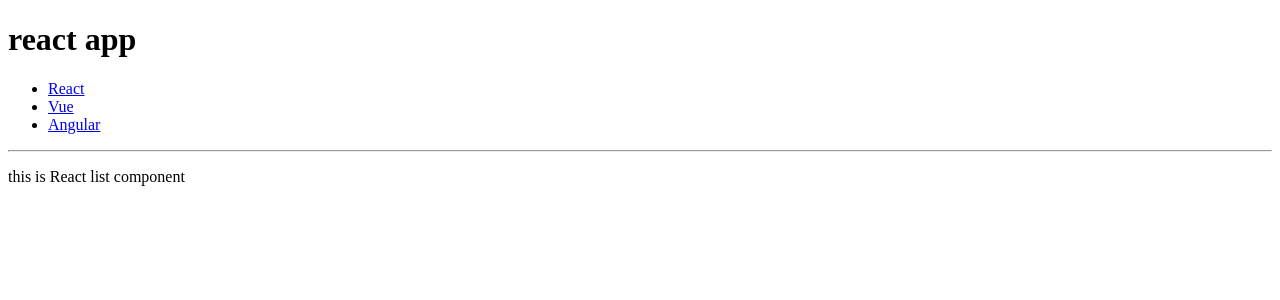
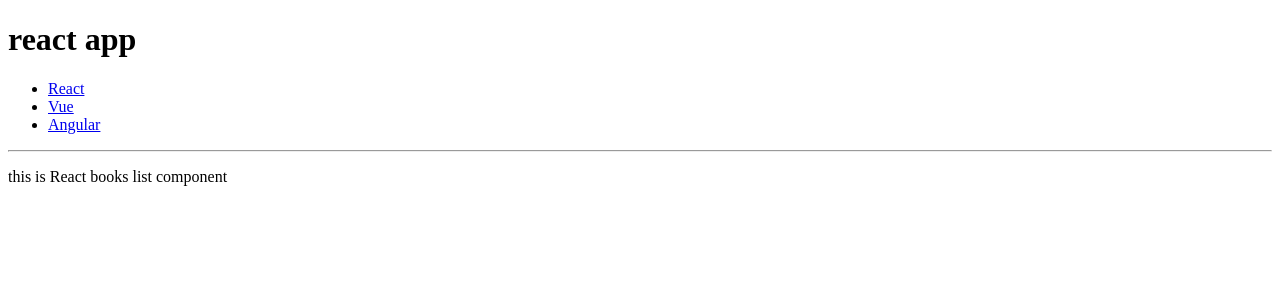
Before and after one commit to kanpou0108/gs-react-20220323, a React (Create React App) app: page /react in a window 1280 px wide. Shown: the top 300 px of the page. Built offline with nearby package versions, Linux system fonts and the light colour scheme.

Commit message:
子コンポーネントへの関数入力

```diff
--- a/src/App.jsx
+++ b/src/App.jsx
@@ -1,12 +1,13 @@
 import { Booklist } from "./components/Booklist";
-// 🔽 Link を追加
 import { BrowserRouter, Routes, Route, Link } from "react-router-dom";
 
 const App = () => {
+  const getDataFromAPI = (keyword) => {
+    return `${keyword} books`;
+  };
+
   const languages = ["React", "Vue", "Angular"];
-
   return (
-    // 🔽 編集
     <BrowserRouter>
       <h1>react app</h1>
       <ul>
@@ -22,9 +23,24 @@
       </ul>
       <hr />
       <Routes>
-        <Route path="/react" element={<Booklist language={languages[0]} />} />
-        <Route path="/vue" element={<Booklist language={languages[1]} />} />
-        <Route path="/angular" element={<Booklist language={languages[2]} />} />
+        <Route
+          path="/react"
+          element={
+            <Booklist language={languages[0]} getData={getDataFromAPI} />
+          }
+        />
+        <Route
+          path="/vue"
+          element={
+            <Booklist language={languages[1]} getData={getDataFromAPI} />
+          }
+        />
+        <Route
+          path="/angular"
+          element={
+            <Booklist language={languages[2]} getData={getDataFromAPI} />
+          }
+        />
       </Routes>
     </BrowserRouter>
   );
--- a/src/components/Booklist.jsx
+++ b/src/components/Booklist.jsx
@@ -1,7 +1,10 @@
-export const Booklist = ({ language }) => {
+export const Booklist = ({ language, getData }) => {
+  // 🔽 関数を実行（`?` を使用することで，`getData` が存在する場合のみ関数を実行可能）
+  const result = getData?.(language);
+
   return (
     <>
-      <p>this is {language} list component</p>
+      <p>this is {result} list component</p>
     </>
   );
 };
```
